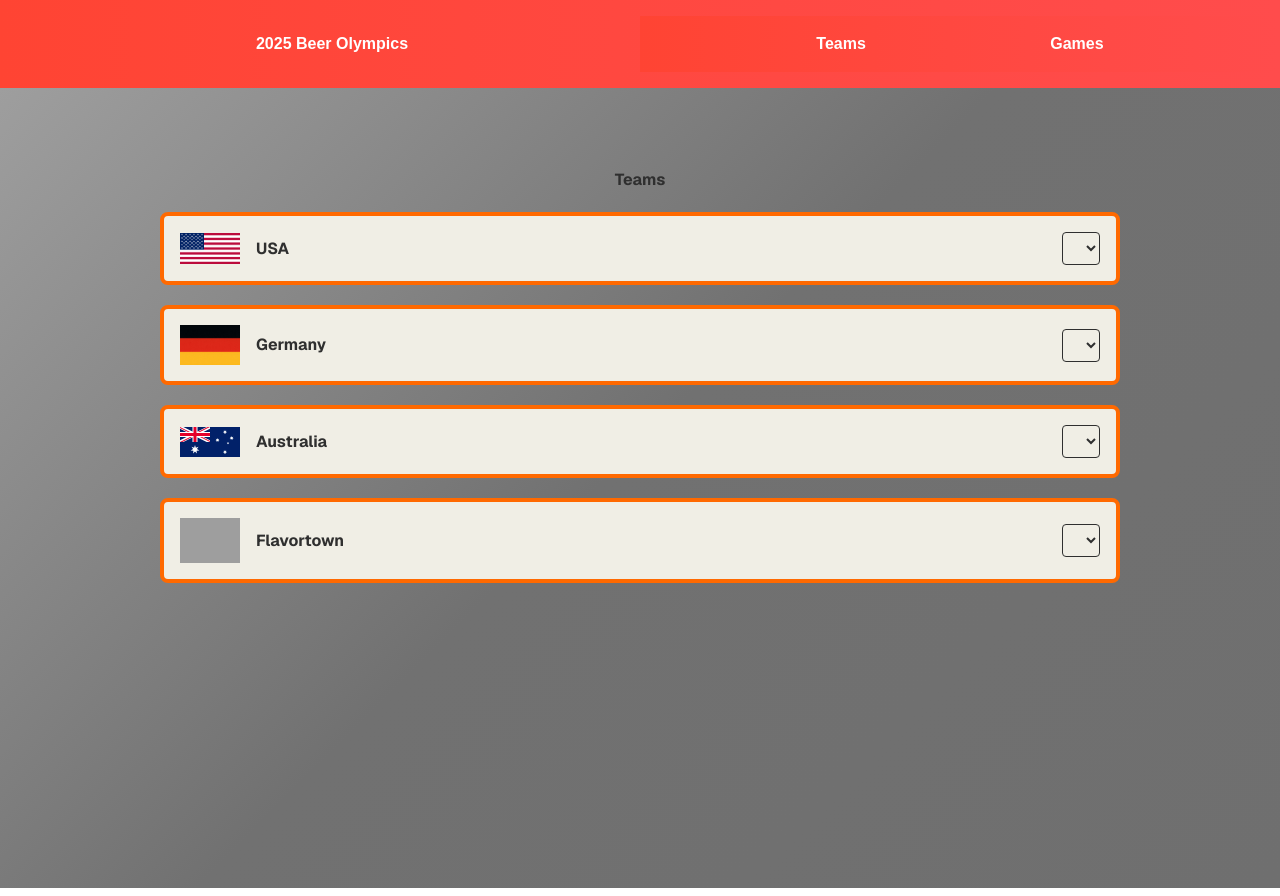
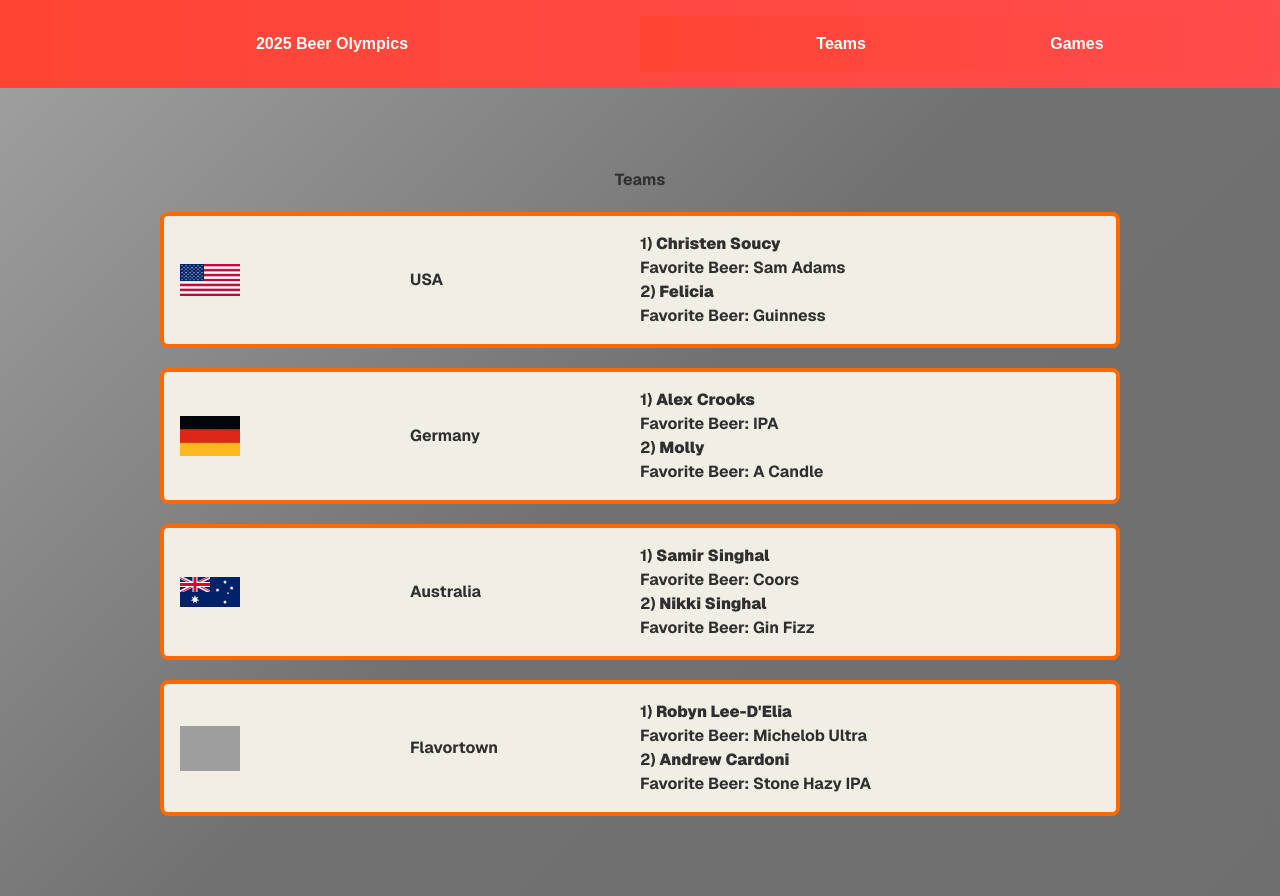
Before and after one commit to acrks/beer-olympics, a Next.js app: page /teams in a window 1280 px wide. Built offline with nearby package versions, Linux system fonts and the light colour scheme; grey boxes are pictures that could not be loaded.

Commit message:
Adding new components

```diff
--- a/app/teams/page.tsx
+++ b/app/teams/page.tsx
@@ -1,5 +1,6 @@
 import React from 'react';
 import CountryCard from '@/components/country-card';
+
 const countries = [
     { name: 'USA', flagUrl: '/assets/flags/usa.png' },
     { name: 'Germany', flagUrl: '/assets/flags/ger.jpg' },
@@ -11,7 +12,7 @@ const TeamPage: React.FC = () => {
         <div className="items-center justify-items-center min-h-screen pb-20 pt-20 gap-16 font-[family-name:var(--font-geist-sans)] space-y-5">
             <h1>Teams</h1>
             {countries.map((country, index) => (
-                <CountryCard flagUrl={country.flagUrl} options={[""]} key={index} countryName={country.name} />
+                <CountryCard flagUrl={country.flagUrl} key={index} countryName={country.name} />
             ))}
         </div>
     );
--- a/components/country-card.tsx
+++ b/components/country-card.tsx
@@ -1,16 +1,18 @@
+'use client';
+
 import React from 'react';
 import Image from 'next/image';
+import TeamList from '@/components/team-list';
 
 interface CountryCardProps {
     flagUrl: string;
     countryName: string;
-    options: string[];
 }
 
-const CountryCard: React.FC<CountryCardProps> = ({ flagUrl, countryName, options }) => {
+const CountryCard: React.FC<CountryCardProps> = ({ flagUrl, countryName }) => {
     return (
-        <div className="w-3/4 bg-[#f0eee5] border-4 border-orange-500 rounded-lg p-4 flex items-center justify-between">
-            <div className="flex items-center">
+        <div className="w-3/4 bg-[#f0eee5] border-4 border-orange-500 rounded-lg p-4 flex items-center">
+            <div className="w-1/4 flex items-center">
             <Image
             width={60}
             height={45}
@@ -18,15 +20,10 @@ const CountryCard: React.FC<CountryCardProps> = ({ flagUrl, countryName, options
             alt={`${countryName} flag`}
             className="mr-4"
             />
-            <h2 className="m-0">{countryName}</h2>
+
             </div>
-            <select className="border rounded px-2 py-1">
-            {options.map((option, index) => (
-            <option key={index} value={option}>
-            {option}
-            </option>
-            ))}
-            </select>
+            <h2 className="m-0 w-1/4">{countryName}</h2>
+            <TeamList countryName={countryName}/>
         </div>
     );
 };
--- a/components/team-list.tsx
+++ b/components/team-list.tsx
@@ -1,22 +1,54 @@
 import React from 'react';
 
+interface team {
+    country: string;
+    members: TeamMember[];
+}
 interface TeamMember {
     name: string;
     favoriteBeer: string;
 }
 
 interface TeamListProps {
-    members: TeamMember[];
+    countryName: string;
 }
 
-const TeamList: React.FC<TeamListProps> = ({ members }) => {
+const teamMembers: team[] = [
+    { country: 'Australia',
+        members: [
+            {name: "Samir Singhal", favoriteBeer: 'Coors' },
+            {name: "Nikki Singhal", favoriteBeer: 'Gin Fizz' },
+        ]},
+    { country: 'USA',
+        members: [
+            {name: "Christen Soucy", favoriteBeer: 'Sam Adams' },
+            {name: "Felicia", favoriteBeer: 'Guinness' }
+        ]},
+    { country: 'Germany',
+        members: [
+            {name: "Alex Crooks", favoriteBeer: 'IPA' },
+            {name: "Molly", favoriteBeer: 'A Candle' },
+        ]},
+    { country: 'Flavortown',
+        members: [
+            {name: "Robyn Lee-D'Elia", favoriteBeer: 'Michelob Ultra' },
+            {name: "Andrew Cardoni", favoriteBeer: 'Stone Hazy IPA' },
+
+        ]},
+]
+
+interface TeamListProps {
+    countryName: string;
+}
+
+const TeamList: React.FC<TeamListProps> = ({ countryName }) => {
     return (
-        <div>
-            <h2>Team List</h2>
+        <div className='w-1/2'>
             <ul>
-                {members.map((member, index) => (
+                {teamMembers
+                    .find(team => team.country === countryName)?.members.map((member, index) => (
                     <li key={index}>
-                        <strong>{member.name}</strong>: {member.favoriteBeer}
+                        {index + 1}) <strong>{member.name}</strong><br/>Favorite Beer: {member.favoriteBeer}
                     </li>
                 ))}
             </ul>
```
